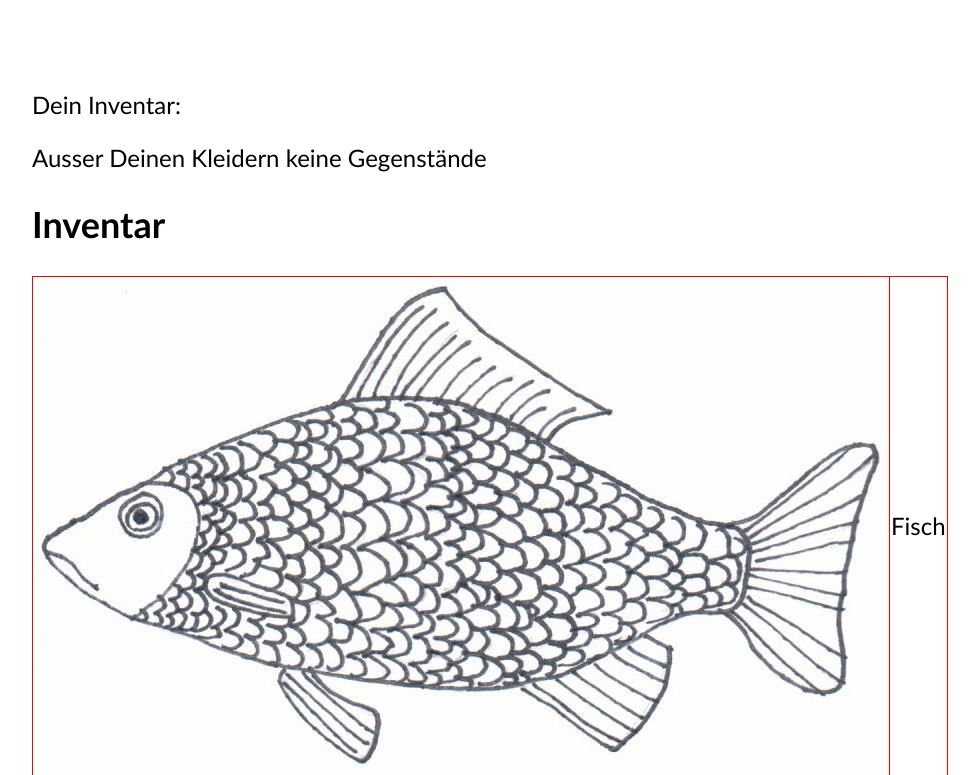
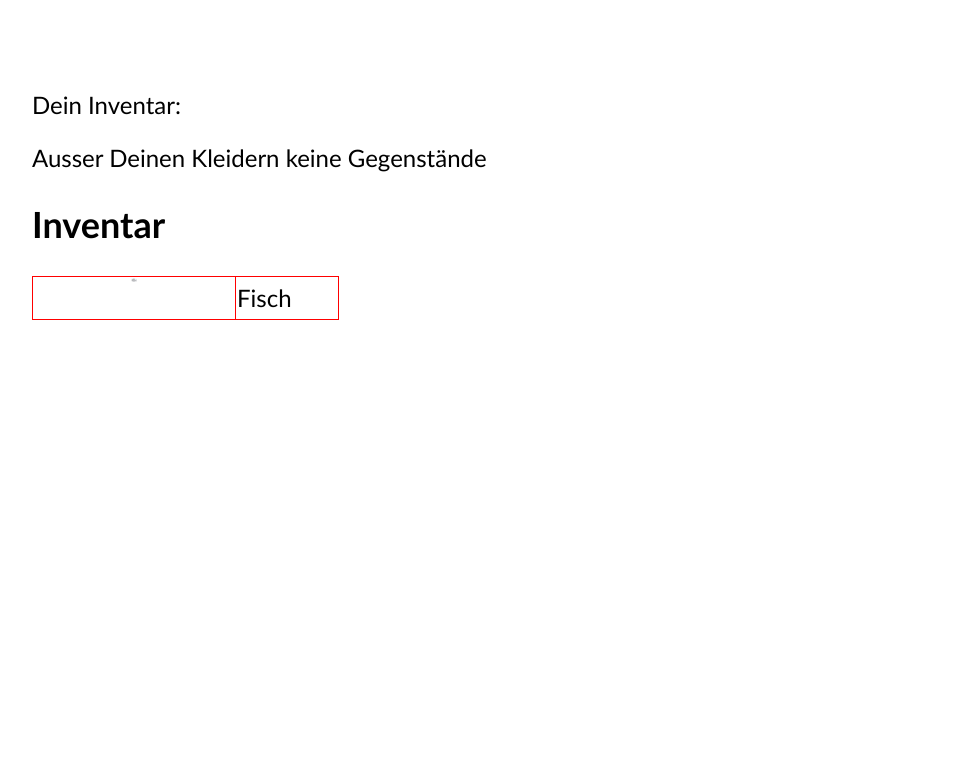
Before and after one commit to claudiopietra/Geotest, a Django app: template Geotest/templates/location.html in a window 1280 px wide. Shown: the top 775 px of the page, without its empty margins (26-1005 px from the left). After the commit the page ends 320 px from the top, so only its background shows below. Run offline with Django 3.2, Linux system fonts and the light colour scheme; the template is opened without the code that fills it, so the values that code supplies are empty.

Commit message:
Update location.html

```diff
--- a/Geotest/templates/location.html
+++ b/Geotest/templates/location.html
@@ -33,7 +33,9 @@
             <table>
                 <tr>
                     <td width="200">
+                    <div style="height:40px; overflow:hidden">
                         <img src="/static/104829.jpg" style="height:10%; width: auto; align=left"/>
+                    </div>
                     </td>
                     <td width="100" text-align="left">Fisch</td>
                 </tr>
```
